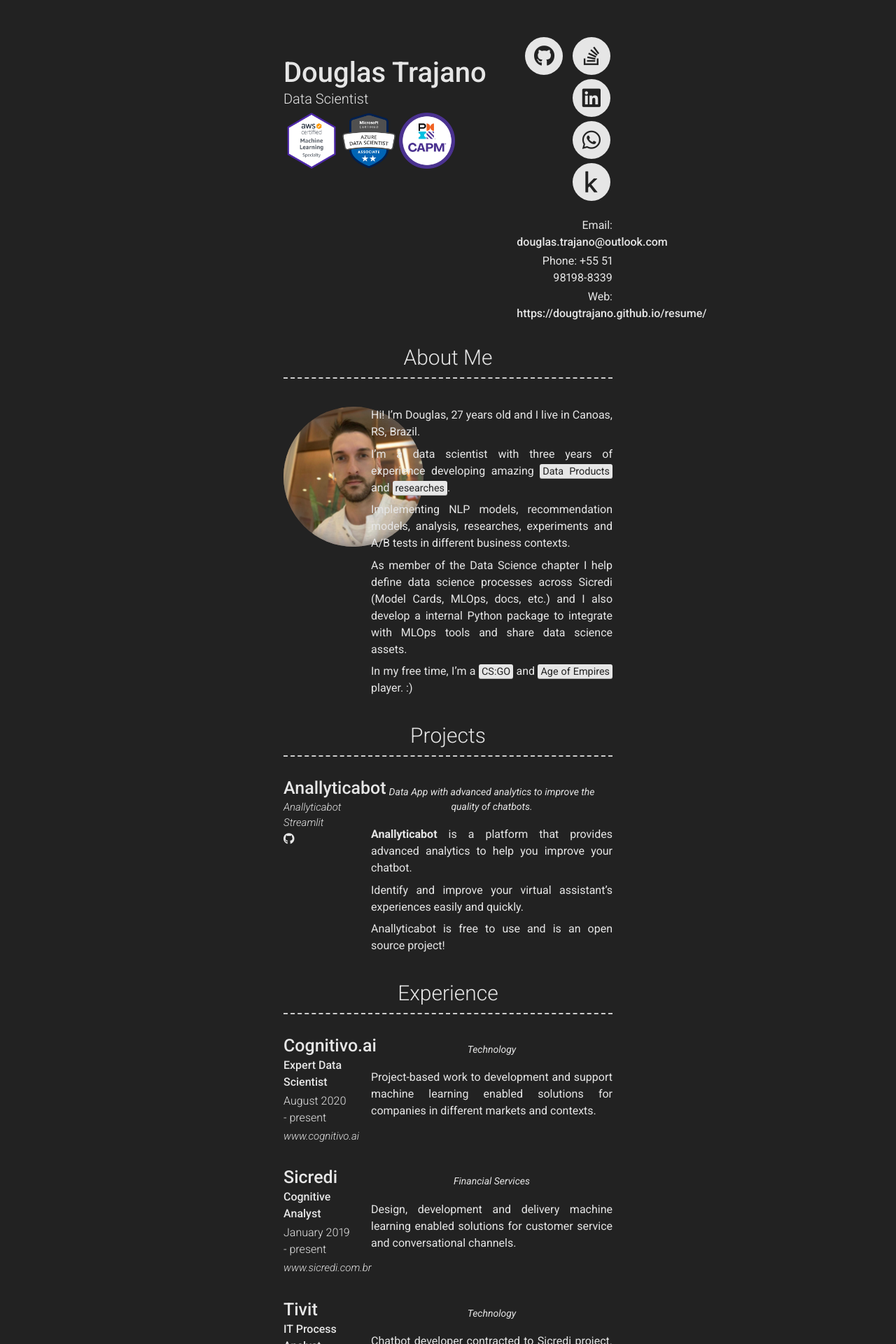
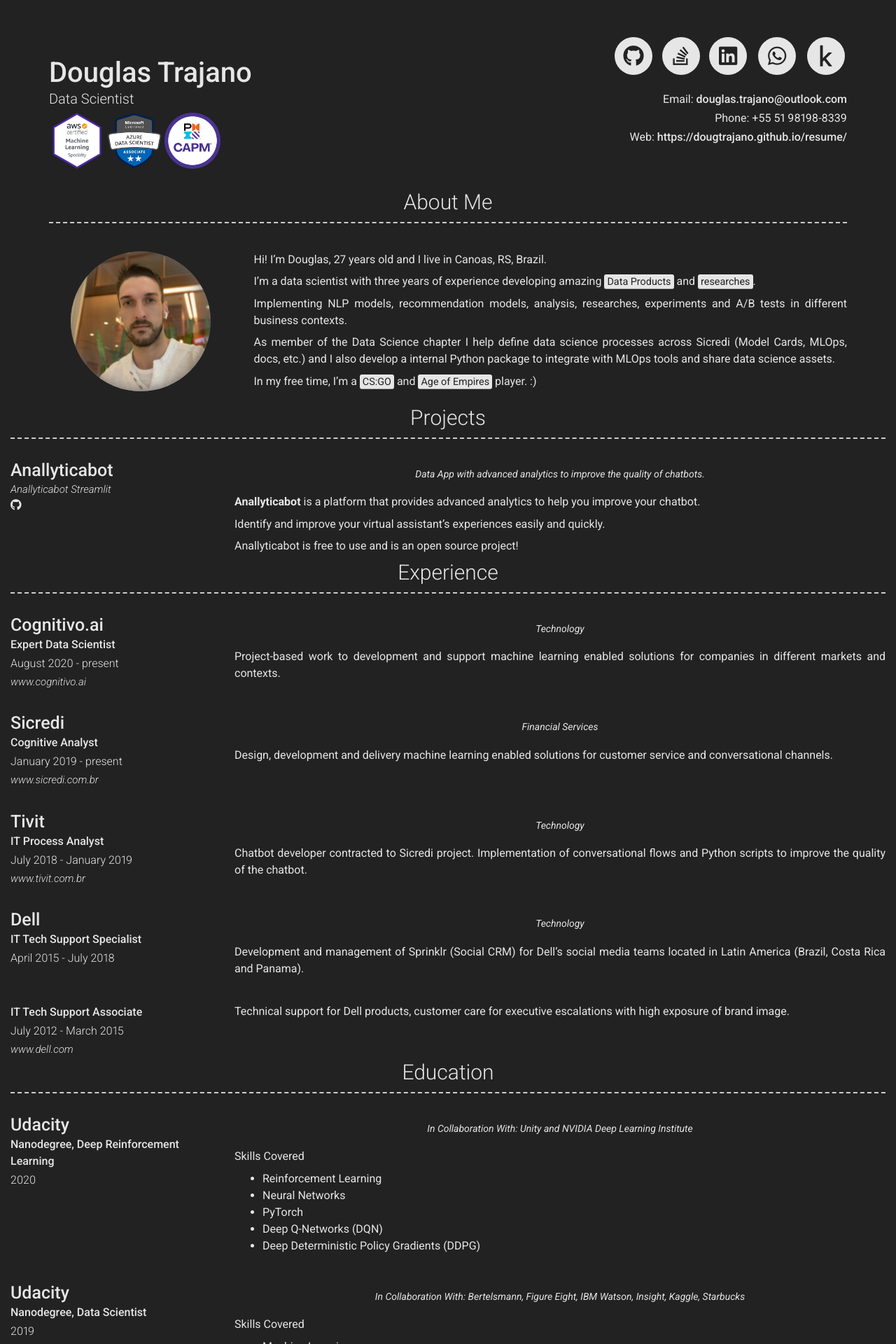
Before and after one commit to DougTrajano/resume, a Jekyll site: the page built from index.md, in a window 1280 px wide. Shown: the top 1920 px of the page at 70% size. Built offline with Jekyll 4.4.1, drawn with Linux system fonts in a browser that asks for light colours; nearby versions of some CDN libraries.

Commit message:
testing width

```diff
--- a/_layouts/default.html
+++ b/_layouts/default.html
@@ -18,7 +18,7 @@
 
       {%- if site.version == 2 -%}
         {% for section in site.content %}
-          <div class="container {{ section.layout }}-container">
+          <div class="container-fluid {{ section.layout }}-container">
             <h3>{{ section.title }}</h3>
             {% include {{ section.layout | prepend: "section-" | append: ".html" }} content=section.content %}
           </div>
--- a/_sass/base.scss
+++ b/_sass/base.scss
@@ -155,7 +155,6 @@ body {
   text-align: center; }
 
 .container {
-  width: 500px;
   margin-top:30px;
 
   @media print {
```
